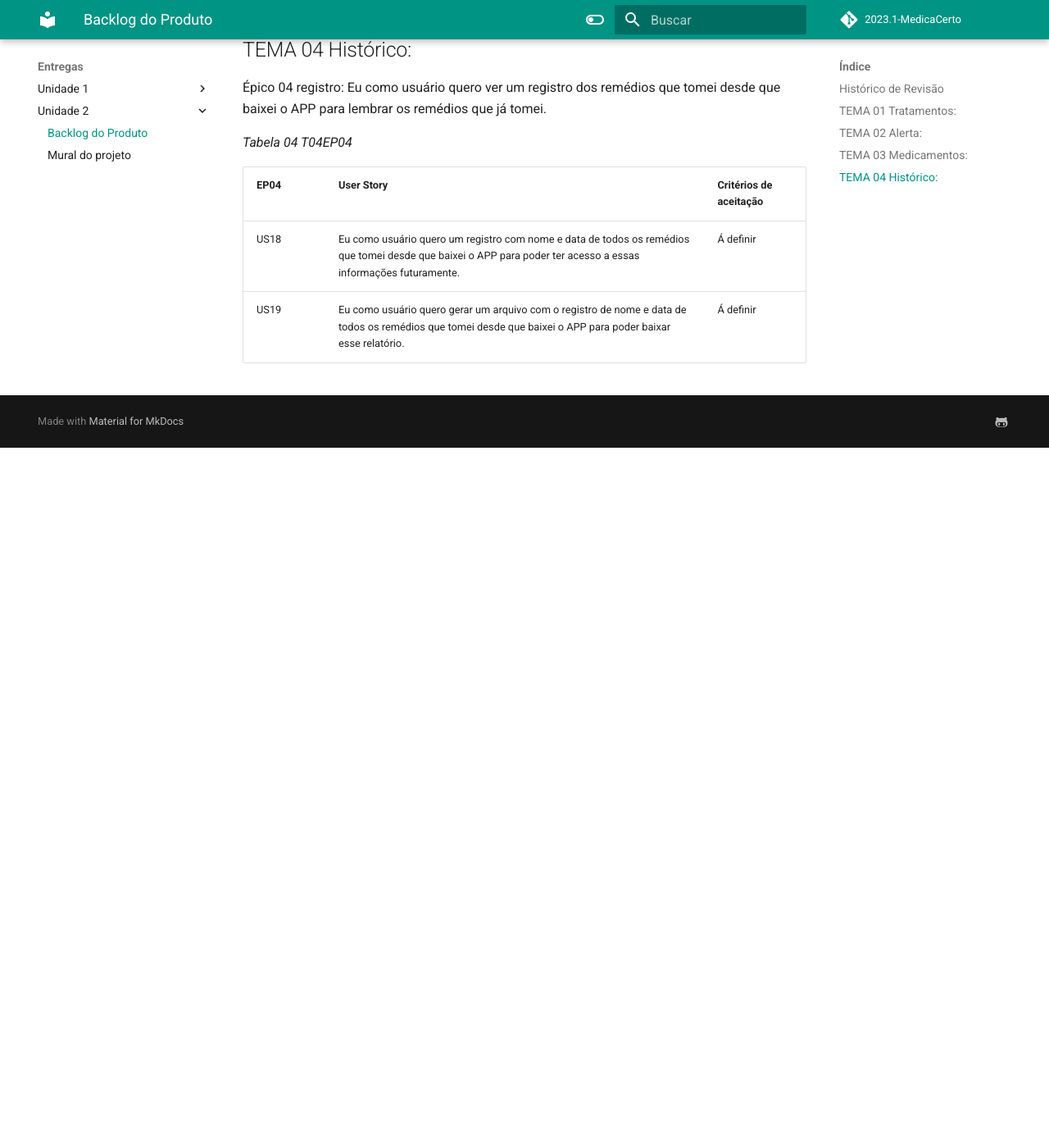
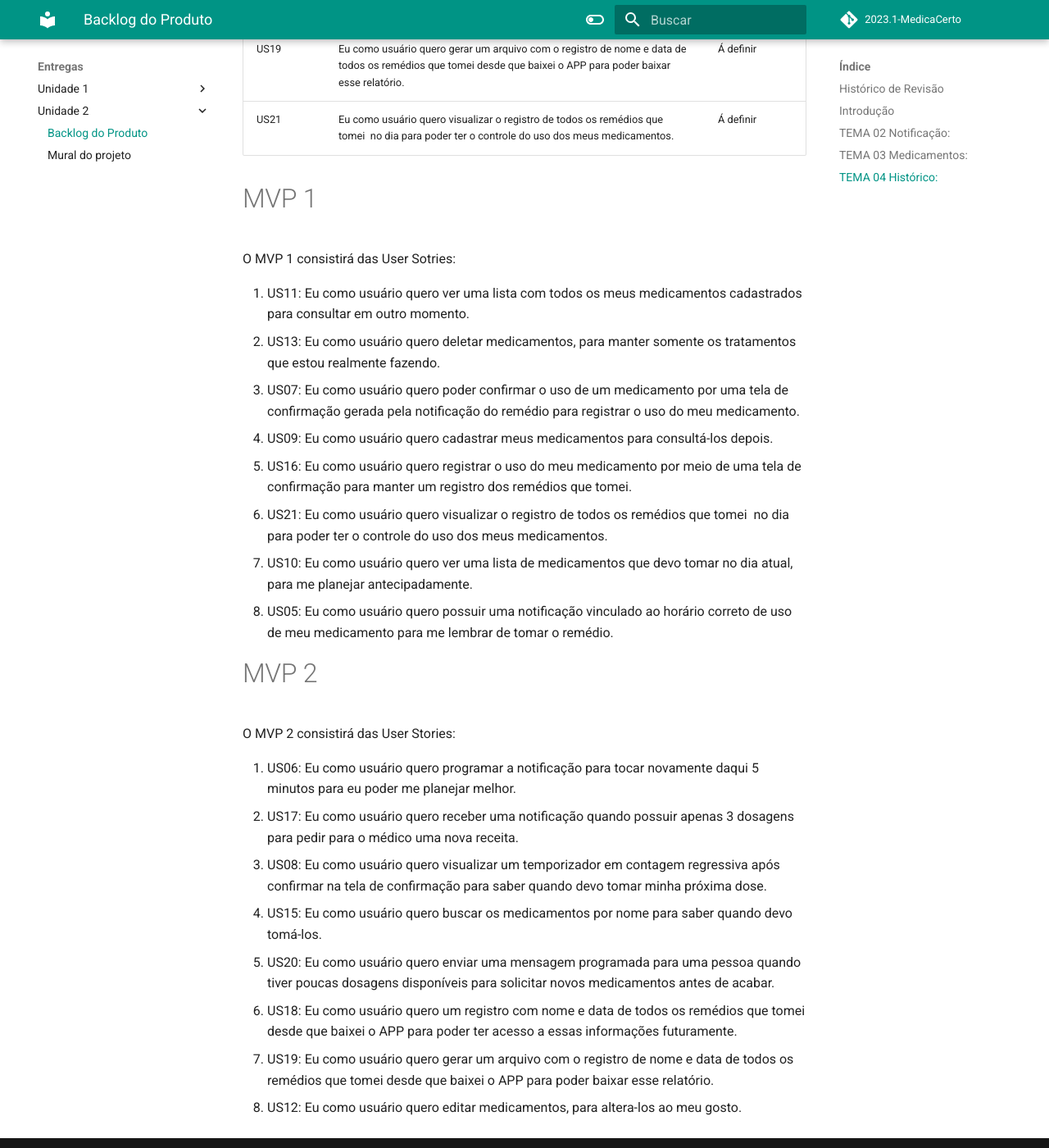
Before and after one commit to mdsreq-fga-unb/2023.1-Remediario, an MkDocs documentation site: the page built from docs/entregas/unidade2/Backlog.md, in a window 1280 px wide and 1400 px high, scrolled down 2458 px. Shown: the whole window at 82% size. Built offline with MkDocs 1.6.1 and Material for MkDocs 9.7.7, drawn with Linux system fonts in a browser that asks for light colours; comment, search, counter and statistics services are not loaded; before the commit the page ends 3004 px from its top, so only the background shows below that; some of the changed text lies outside the part shown.

Commit message:
Correções Backlog

```diff
--- a/docs/entregas/unidade2/Backlog.md
+++ b/docs/entregas/unidade2/Backlog.md
@@ -5,10 +5,13 @@
 | Data     | Versão | Descrição          | Autor                 |
 | -------- | ------ | ------------------ | --------------------- |
 | 17/05/23 | 1.0    | Criação do arquivo | Rodrigo               |
+| 25/05/23 | 1.1    | Alteração Requisitos| Rodrigo              |
+
+## Introdução
 
 Nesta seção será dividido o Backlog a ser trabalhado nas sprints do projeto. Ele estará dividido em Temas (T), Épicos (EP) e User Stories (US).
 
-## TEMA 01 Tratamentos:
+<!-- ## TEMA 01 Tratamentos:
 
 ÉPICO 01 Tratamentos Médicos: (EP01) Eu como usuário quero fazer um registro de todos os meus tratamentos médicos, para saber os remédios vinculados a ele.
 
@@ -19,20 +22,21 @@ _Tabela 01 T01EP01_
 | US01 | Eu como usuário quero listar os tratamentos registrados, para ter uma melhor visualização sobre eles. |
 | US02 | Eu como usuário quero editar tratamentos, para altera-los ao meu gosto. | Á definir |
 | US03 | Eu como usuário quero cadastrar tratamentos com medicamentos vinculados para acompanhá-los ao decorrer do tempo. | Á definir |
-| US04 | Eu como usuário quero deletar tratamentos, para manter somente os tratamentos que estou realmente fazendo. fazendo. | Á definir |
+| US04 | Eu como usuário quero deletar tratamentos, para manter somente os tratamentos que estou realmente fazendo. fazendo. | Á definir | -->
 
-## TEMA 02 Alerta:
+## TEMA 02 Notificação:
 
-Épico 02 alarmes: (EP02) Eu como usuário quero ter a opção de receber um alarme para tomar meus remédios na hora correta.
+Épico 02 Notificações: (EP02) Eu como usuário quero ter a opção de receber uma notificação para tomar meus remédios na hora correta.
 
 _Tabela 02 T02EP02_
 
 | EP02 | User Story | Critérios de aceitação |
 |------|------------|------------------------|
-| US05 | Eu como usuário quero possuir um alarme vinculado ao horário correto de uso de meu medicamento para me lembrar de tomar o remédio. | Á definir |
-| US06 | Eu como usuário quero programar o alarme para tocar novamente daqui 5 minutos para eu poder me planejar melhor. | Á definir |
-| US07 | Eu como usuário quero poder confirmar o uso de um medicamento por uma tela de confirmação gerada pelo alarme do remédio para registrar o uso do meu medicamento | Á definir |
+| US05 | Eu como usuário quero possuir uma notificação vinculado ao horário correto de uso de meu medicamento para me lembrar de tomar o remédio. | Á definir |
+| US06 | Eu como usuário quero programar a notificação para tocar novamente daqui 5 minutos para eu poder me planejar melhor. | Á definir |
+| US07 | Eu como usuário quero poder confirmar o uso de um medicamento por uma tela de confirmação gerada pela notificação do remédio para registrar o uso do meu medicamento | Á definir |
 | US08 | Eu como usuário quero visualizar um temporizador em contagem regressiva após confirmar na tela de confirmação para saber quando devo tomar minha próxima dose | Á definir |
+| US20 | Eu como usuário quero enviar uma mensagem programada para uma pessoa quando tiver poucas dosagens disponíveis para solicitar novos medicamentos antes de acabar. | Á definir |
 
 ## TEMA 03 Medicamentos:
 
@@ -62,3 +66,30 @@ _Tabela 04 T04EP04_
 |------|------------|------------------------|
 | US18 | Eu como usuário quero um registro com nome e data de todos os remédios que tomei desde que baixei o APP para poder ter acesso a essas informações futuramente. | Á definir |
 | US19 | Eu como usuário quero gerar um arquivo com o registro de nome e data de todos os remédios que tomei desde que baixei o APP para poder baixar esse relatório. | Á definir |
+| US21 | Eu como usuário quero visualizar o registro de todos os remédios que tomei  no dia para poder ter o controle do uso dos meus medicamentos. | Á definir |
+
+# MVP 1
+
+O MVP 1 consistirá das User Sotries:
+
+ 1. US11: Eu como usuário quero ver uma lista com todos os meus medicamentos cadastrados para consultar em outro momento.
+ 2. US13: Eu como usuário quero deletar medicamentos, para manter somente os tratamentos que estou realmente fazendo.
+ 3. US07: Eu como usuário quero poder confirmar o uso de um medicamento por uma tela de confirmação gerada pela notificação do remédio para registrar o uso do meu medicamento.
+ 4. US09: Eu como usuário quero cadastrar meus medicamentos para consultá-los depois.
+ 5. US16: Eu como usuário quero registrar o uso do meu medicamento por meio de uma tela de confirmação para manter um registro dos remédios que tomei.
+ 6. US21: Eu como usuário quero visualizar o registro de todos os remédios que tomei  no dia para poder ter o controle do uso dos meus medicamentos.
+ 7. US10: Eu como usuário quero ver uma lista de medicamentos que devo tomar no dia atual, para me planejar antecipadamente.
+ 8. US05: Eu como usuário quero possuir uma notificação vinculado ao horário correto de uso de meu medicamento para me lembrar de tomar o remédio.
+
+# MVP 2
+
+O MVP 2 consistirá das User Stories:
+
+ 1. US06: Eu como usuário quero programar a notificação para tocar novamente daqui 5 minutos para eu poder me planejar melhor.
+ 2. US17: Eu como usuário quero receber uma notificação quando possuir apenas 3 dosagens para pedir para o médico uma nova receita.
+ 3. US08: Eu como usuário quero visualizar um temporizador em contagem regressiva após confirmar na tela de confirmação para saber quando devo tomar minha próxima dose.
+ 4. US15: Eu como usuário quero buscar os medicamentos por nome para saber quando devo tomá-los.
+ 5. US20: Eu como usuário quero enviar uma mensagem programada para uma pessoa quando tiver poucas dosagens disponíveis para solicitar novos medicamentos antes de acabar.
+ 6. US18: Eu como usuário quero um registro com nome e data de todos os remédios que tomei desde que baixei o APP para poder ter acesso a essas informações futuramente.
+ 7. US19: Eu como usuário quero gerar um arquivo com o registro de nome e data de todos os remédios que tomei desde que baixei o APP para poder baixar esse relatório.
+ 8. US12: Eu como usuário quero editar medicamentos, para altera-los ao meu gosto.
```
